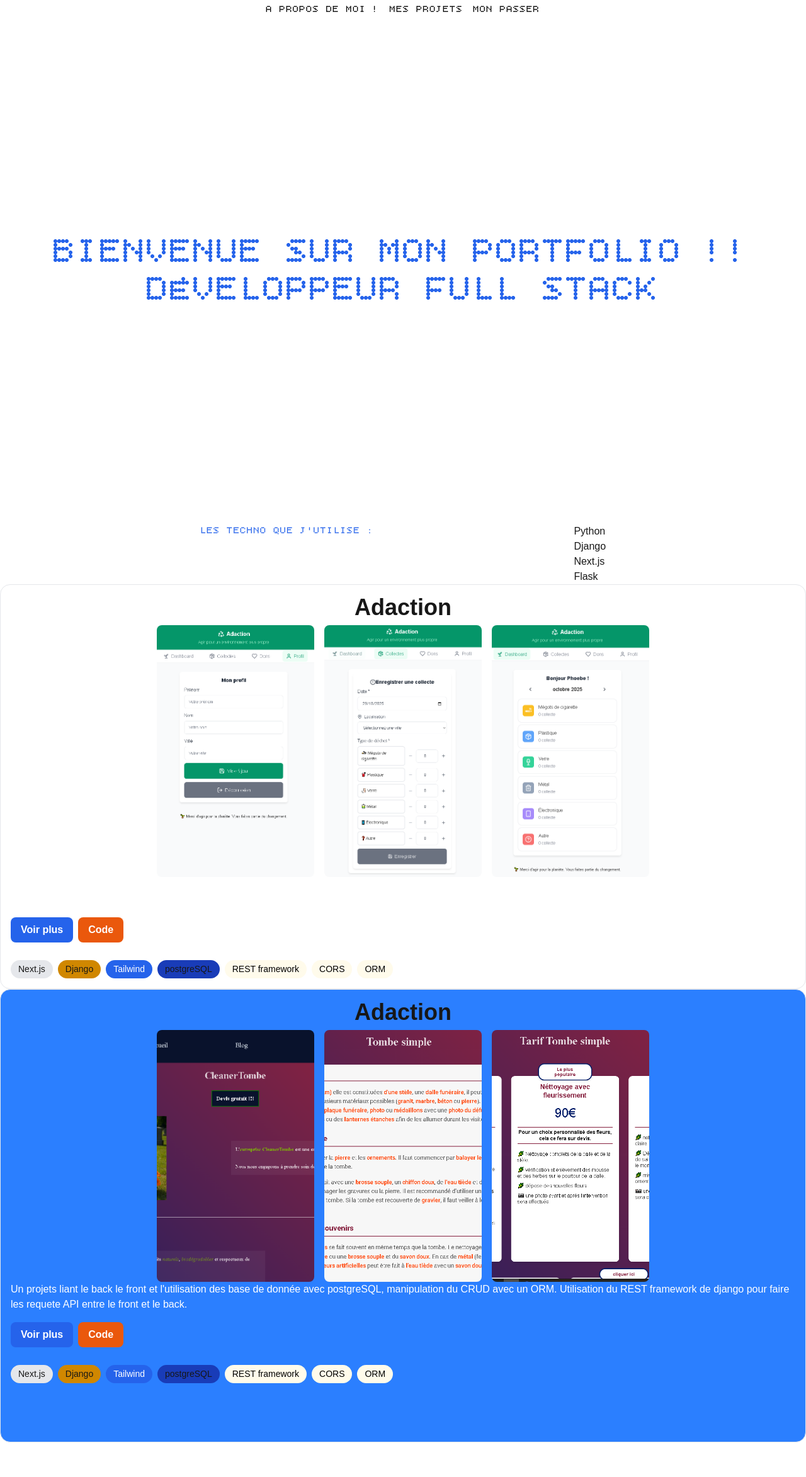
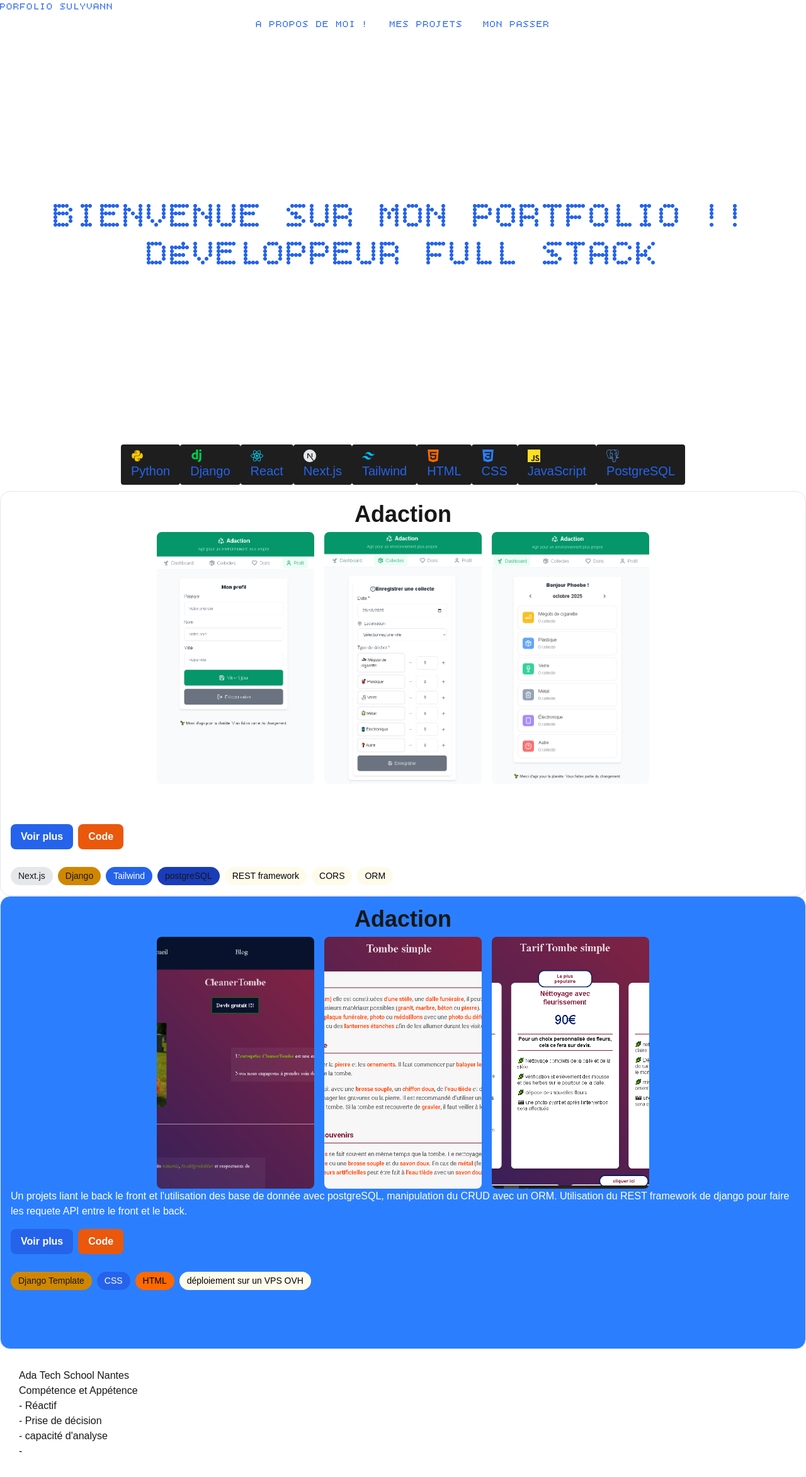
Before and after one commit to Phogo2112/Portfolio, a Next.js app: page / in a window 1280 px wide. Shown: the whole page at 63% size. Before the commit the page ends 2291 px from the top, so only its background shows below. Built offline with nearby package versions, Linux system fonts and the light colour scheme.

Commit message:
add icon react language tech

```diff
--- a/app/components/Cards.tsx
+++ b/app/components/Cards.tsx
@@ -80,14 +80,10 @@
       </div>
 
       <div className="flex gap-2 mt-7">
-        <span className="tag">Next.js</span>
-        <span className="tag bg-yellow-600">Django</span>
-        <span className="tag tag-primary">Tailwind</span>
-        <span className="tag bg-blue-800">postgreSQL</span>
-        <span className="tag bg-amber-50 text-black">REST framework</span>
-        <span className="tag bg-amber-50 text-black">CORS</span>
-        <span className="tag bg-amber-50 text-black">ORM</span>
-
+        <span className="tag bg-yellow-600">Django Template</span>
+        <span className="tag tag-primary">CSS</span>
+        <span className="tag bg-orange-500 text-black">HTML</span>
+        <span className="tag bg-amber-50 text-black">déploiement sur un VPS OVH</span>
       </div>
     </div>
   );
--- /dev/null
+++ b/app/components/Formation.tsx
@@ -0,0 +1,16 @@
+export default function Formation(){
+    const competence = ['Réactif',"Prise de décision","capacité d'analyse",""]
+    return(
+
+        <div>
+            <div className="competence">
+            <h3>Ada Tech School Nantes</h3>
+            <h4>Compétence et Appétence</h4>
+            <ul>{competence.map((items,index)=> <li key={index}>- {items}</li>)}</ul>
+            </div>
+            <div>
+
+            </div>
+        </div>
+    )
+}
--- a/app/components/NavBar.tsx
+++ b/app/components/NavBar.tsx
@@ -4,12 +4,17 @@
 export default function NavBar() {
 
   return (
-    <div className="navbar bg-white flex items-center justify-center">
-      <ul className="flex items-center justify-center gap-4 text-black h-8">
-        <li><a href="/">a propos de moi !</a></li>
-        <li><a href="/projects">Mes projets</a></li>
-        <li><a href="/last">mon passer</a></li>
+    <div>
+      <h2 className="text-black">Porfolio Sulyvann</h2>
+    <div className="navbar bg-white flex items-center justify-center flex-row">
+
+
+      <ul className="flex items-center justify-center gap-4 text-black h-8 ">
+        <li className="text-(--color-primary) hover:bg-(--color-secondary) hover:text-white px-2 py-1 rounded transition-colors"><a href="/">a propos de moi !</a></li>
+        <li className="text-(--color-primary) hover:bg-(--color-secondary) hover:text-white px-2 py-1 rounded transition-colors"><a href="/projects">Mes projets</a></li>
+        <li ><a className="text-(--color-primary) hover:bg-(--color-secondary) hover:text-white px-2 py-1 rounded transition-colors" href="/last"> mon passer</a></li>
       </ul>
+    </div>
     </div>
   )
 }
--- a/app/components/Presentation.tsx
+++ b/app/components/Presentation.tsx
@@ -1,22 +1,35 @@
+import { FaPython, FaReact } from "react-icons/fa";
+import { SiDjango, SiNextdotjs, SiPostgresql, SiTailwindcss, SiHtml5, SiCss3, SiJavascript } from "react-icons/si";
+
+
 
 export default function Presentation() {
 
+  const tech = [
+    { name: "Python", icon: <FaPython className="text-yellow-400" /> },
+    { name: "Django", icon: <SiDjango className="text-green-500" /> },
+    { name: "React", icon: <FaReact className="text-cyan-400" /> },
+    { name: "Next.js", icon: <SiNextdotjs className="text-gray-200" /> },
+    { name: "Tailwind", icon: <SiTailwindcss className="text-sky-400" /> },
+    { name: "HTML", icon: <SiHtml5 className="text-orange-500" /> },
+    { name: "CSS", icon: <SiCss3 className="text-blue-500" /> },
+    { name: "JavaScript", icon: <SiJavascript className="text-yellow-300" /> },
+    { name: "PostgreSQL", icon: <SiPostgresql className="text-blue-400" /> },
+  ];
+
+
+
   return (
     <div className="">
-      <div className="flex justify-center items-center h-[100vh] flex-col text-6xl "><h1 className="flex justify-center title"> Bienvenue sur mon portfolio !!</h1>  <h2 className="flex justify-center ">Développeur Full Stack </h2></div>
+      <div className="flex justify-center items-center h-[80vh] flex-col text-6xl "><h1 className="flex justify-center title"> Bienvenue sur mon portfolio !!</h1>
+      <h2 className="flex justify-center ">Développeur Full Stack </h2></div>
       <div className="flex  flex-row justify-evenly">
-        <h2 className="flex">les techno que j'utilise :</h2>
-        <ul>
-          <li>Python</li>
-          <li>Django</li>
-          <li>Next.js</li>
-          <li>Flask</li>
-          <li></li>
-          <li></li>
-          <li></li>
+
+        <ul className="flex flex-row p-2.5">
+          {tech.map((items,index)=> (<li key={index} className="text-xl font-medium bg-[var(--color-secondary)] text-[var(--color-primary)] px-4 py-2 rounded hover:bg-[var(--color-primary)] hover:text-[var(--color-secondary)] transition-all duration-300">{items.icon} <span>{items.name}</span></li>))}
+
         </ul>
       </div>
-
     </div>
   )
 }
--- a/app/globals.css
+++ b/app/globals.css
@@ -164,3 +164,9 @@
     box-shadow: 0 4px 12px rgba(0, 0, 0, 0.1);
   }
 }
+
+.competence{
+  border-radius: 10%;
+  padding: 30px;
+
+}
--- a/app/page.tsx
+++ b/app/page.tsx
@@ -2,6 +2,7 @@
 import ProjectCard, { CleanerTombeCard } from './components/Cards'
 import NavBar from "./components/NavBar";
 import Presentation from "./components/Presentation";
+import Formation from "./components/Formation"
 
 export default function Home() {
   return (
@@ -11,6 +12,7 @@
       <Presentation />
       <ProjectCard />
       <CleanerTombeCard />
+      < Formation/>
 
     </>
   );
```
Also changed, not shown: package.json (+10 -9 lines), 1 other file (tests, documents, lock files or other folders).
